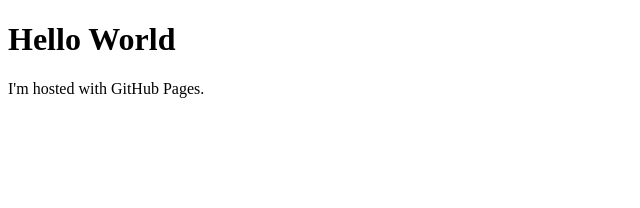
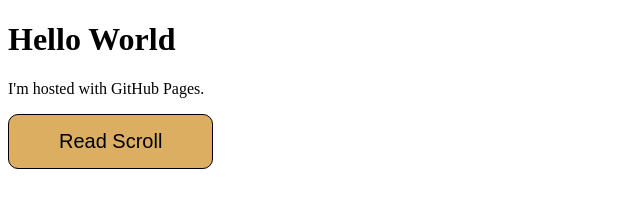
Before and after one commit to Sert-ine/DnDWebsite, a plain HTML site: page index.html in a window 1280 px wide. Shown: the whole page, without its empty margins (0-640 px from the left). Drawn offline with Linux system fonts and the light colour scheme.

Commit message:
Update index.html

```diff
--- a/index.html
+++ b/index.html
@@ -1,7 +1,30 @@
 <!DOCTYPE html>
 <html>
-<body>
-<h1>Hello World</h1>
-<p>I'm hosted with GitHub Pages.</p>
-</body>
+  <head>
+    <title>Mysterious Scroll</title>
+    <style>
+      button {
+			color: #000000;
+			background-color: #dbae61;
+			font-size: 20px;
+			border: 1px solid #000000;
+			border-radius: 10px;
+			padding: 15px 50px;
+			cursor: pointer
+      }
+      button:hover {
+        background-color: #af6d41;
+      }
+    </style>
+  </head>
+  <body>
+    <h1>Hello World</h1>
+    <p>I'm hosted with GitHub Pages.</p>
+    <button type="button" name="ReadScroll" onclick="ReadScroll()">Read Scroll</button>
+  </body>
+  <script>
+    function ReadScroll() {
+      document.title = "Letter to Venomfang";
+    }
+  </script>
 </html>
```
